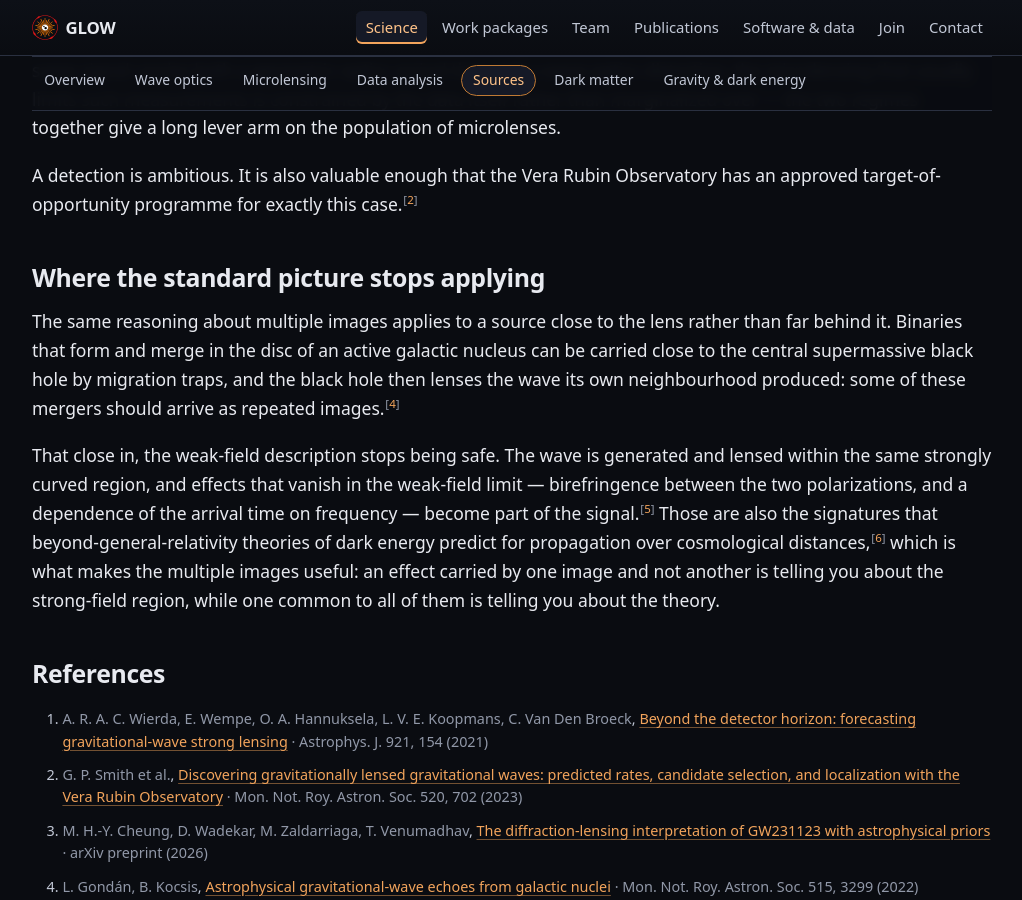
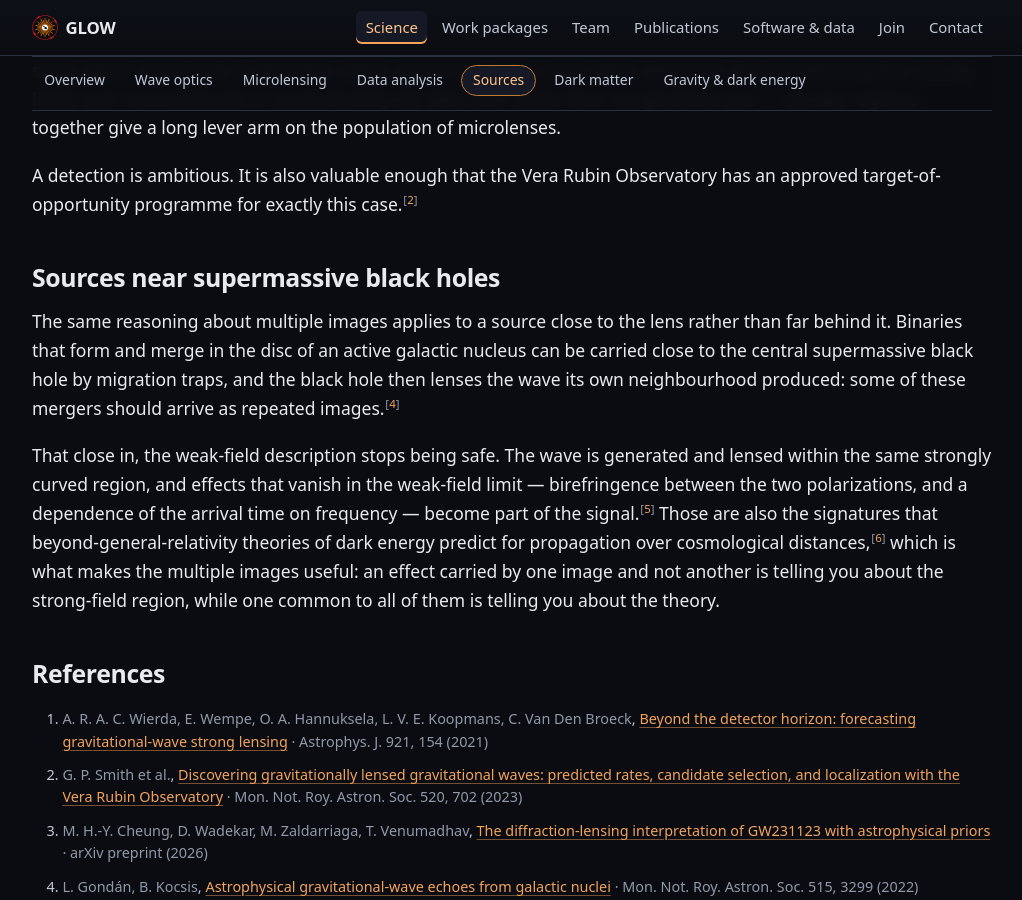
Before and after one commit to glow-astro/website, a Jekyll site: the page built from sources.html, in a window 1280 px wide and 900 px high, scrolled down 2737 px. Shown: the whole window, without its empty margins (128-1150 px from the left). Built offline with Jekyll 4.4.1, drawn with Linux system fonts in a browser that asks for light colours.

Commit message:
Rename the strong-field section to "Sources near supermassive black holes"
Says what the section is about rather than what stops working. The id moves
from `strong` to `smbh` with it -- nothing linked to the old one, and an id
that no longer matches its heading is the kind of drift that gets cited in a
URL and then cannot be changed.

Co-Authored-By: Claude Opus 5 <noreply@anthropic.com>
Claude-Session: https://claude.ai/code/session_01L7GT62S61eYxRuSFTmWGfu

```diff
--- a/sources.html
+++ b/sources.html
@@ -137,8 +137,8 @@ topic_id: sources
   </p>
 </section>
 
-<section class="section" id="strong" aria-labelledby="strong-heading">
-  <h2 id="strong-heading">Where the standard picture stops applying</h2>
+<section class="section" id="smbh" aria-labelledby="smbh-heading">
+  <h2 id="smbh-heading">Sources near supermassive black holes</h2>
   <p>
     The same reasoning about multiple images applies to a source close to the
     lens rather than far behind it. Binaries that form and merge in the disc of
```
